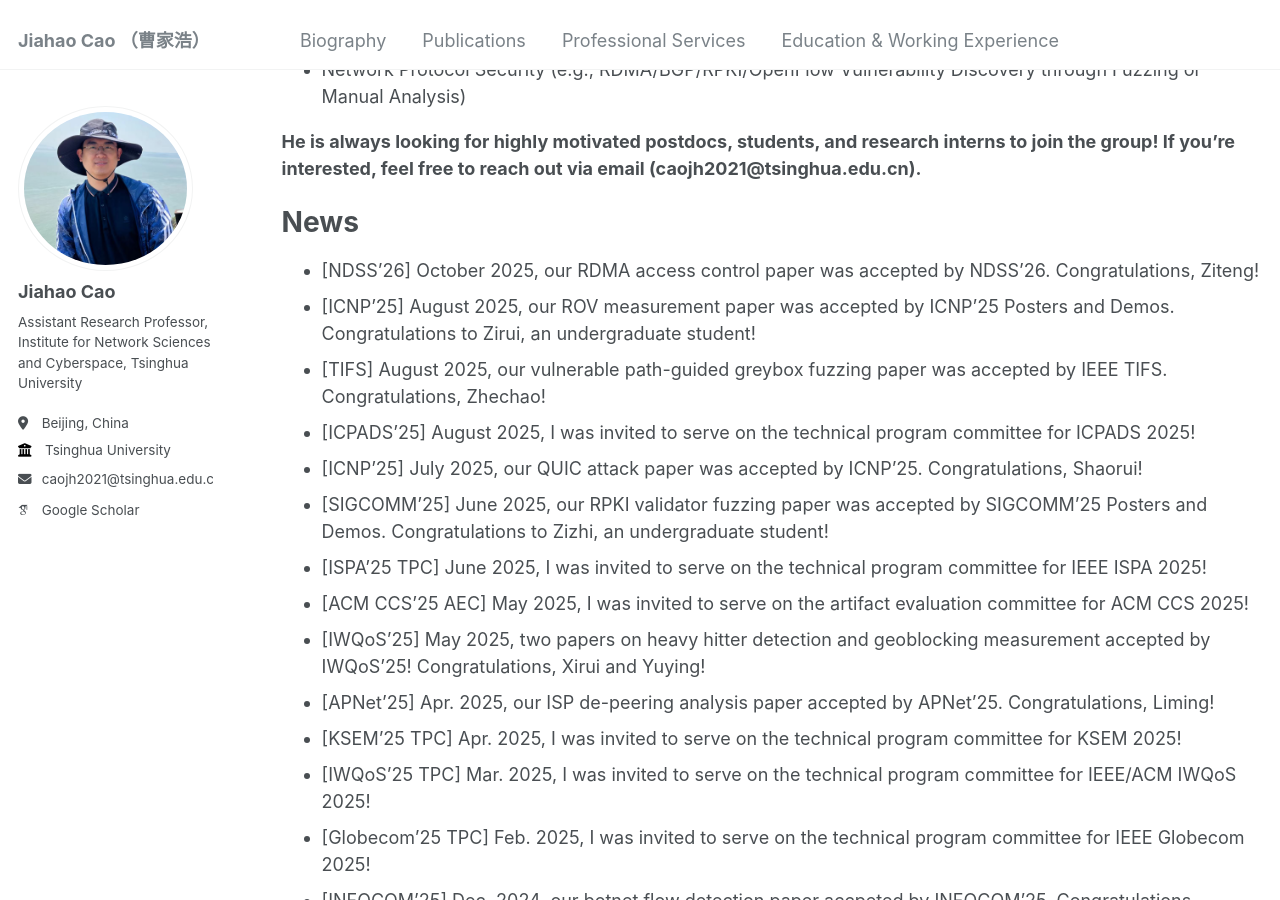
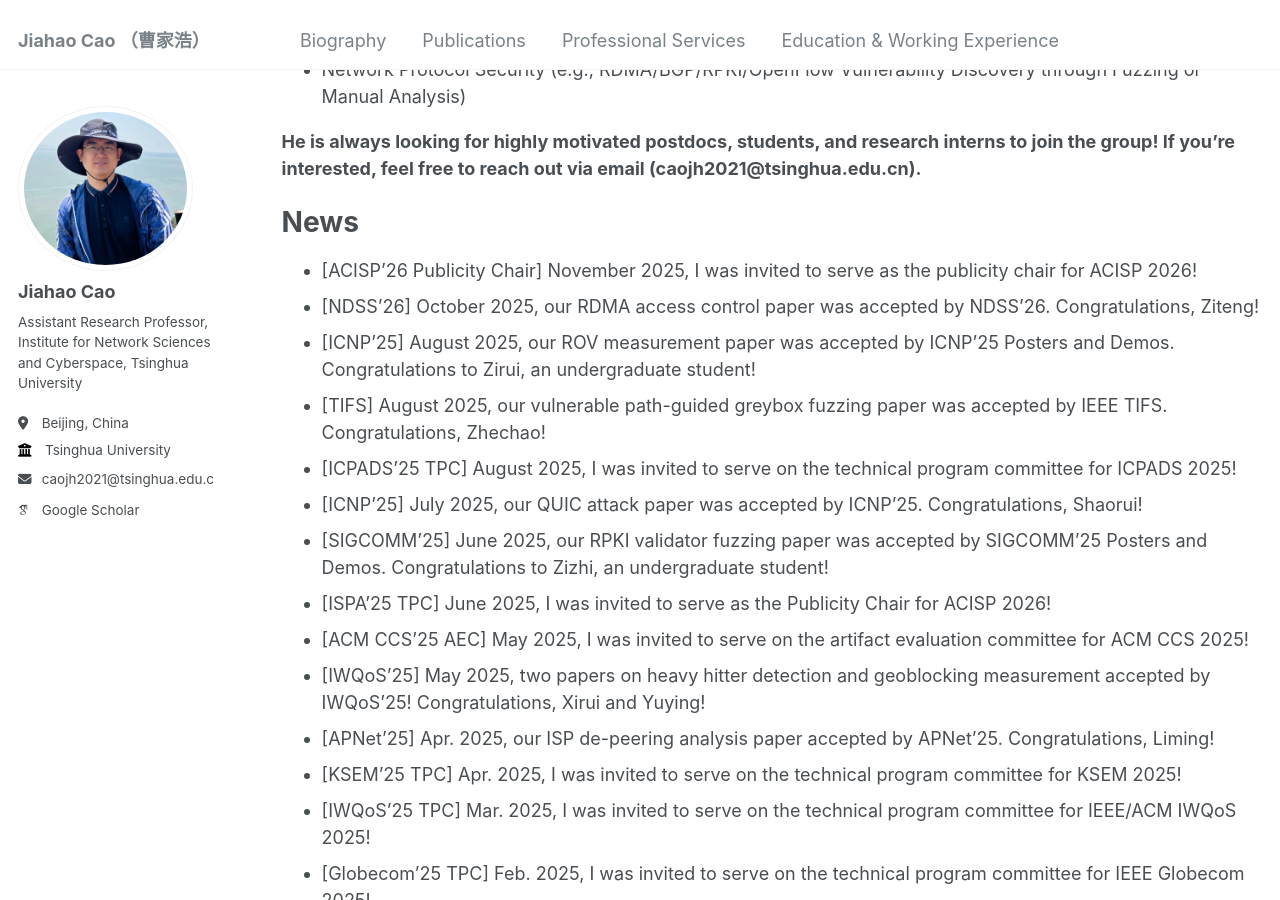
Before and after one commit to caojh15/caojh15.github.io, a Jekyll site: the page built from _pages/about.md, in a window 1280 px wide and 900 px high, scrolled down 607 px. Built offline with Jekyll 4.4.1, drawn with Linux system fonts in a browser that asks for light colours; some web fonts are replaced.

Commit message:
Update about.md

```diff
--- a/_pages/about.md
+++ b/_pages/about.md
@@ -20,13 +20,14 @@ His current interests mainly focus on the following domains:
 **He is always looking for highly motivated postdocs, students, and research interns to join the group! If you're interested, feel free to reach out via email (caojh2021@tsinghua.edu.cn).**
 
 # News
+- [ACISP'26 Publicity Chair] November 2025,  I was invited to serve as the publicity chair for ACISP 2026!
 - [NDSS'26] October 2025, our RDMA access control paper was accepted by NDSS'26. Congratulations, Ziteng!
 - [ICNP'25] August 2025, our ROV measurement paper was accepted by ICNP'25 Posters and Demos.  Congratulations to Zirui, an undergraduate student!
 - [TIFS] August 2025, our vulnerable path-guided greybox fuzzing paper was accepted by IEEE TIFS. Congratulations, Zhechao!
-- [ICPADS'25] August 2025,  I was invited to serve on the technical program committee for ICPADS 2025!
+- [ICPADS'25 TPC] August 2025,  I was invited to serve on the technical program committee for ICPADS 2025!
 - [ICNP'25] July 2025, our QUIC attack paper was accepted by ICNP'25. Congratulations, Shaorui!
 - [SIGCOMM'25] June 2025, our RPKI validator fuzzing paper was accepted by SIGCOMM'25 Posters and Demos. Congratulations to Zizhi, an undergraduate student!
-- [ISPA'25 TPC] June 2025, I was invited to serve on the technical program committee for IEEE ISPA 2025!
+- [ISPA'25 TPC] June 2025, I was invited to serve as the Publicity Chair for ACISP 2026!
 - [ACM CCS'25 AEC] May 2025, I was invited to serve on the artifact evaluation committee for ACM CCS 2025!
 - [IWQoS'25] May 2025, two papers on heavy hitter detection and geoblocking measurement accepted by IWQoS'25! Congratulations, Xirui and Yuying!
 - [APNet'25] Apr. 2025, our ISP de-peering analysis paper accepted by APNet'25. Congratulations, Liming!
```
